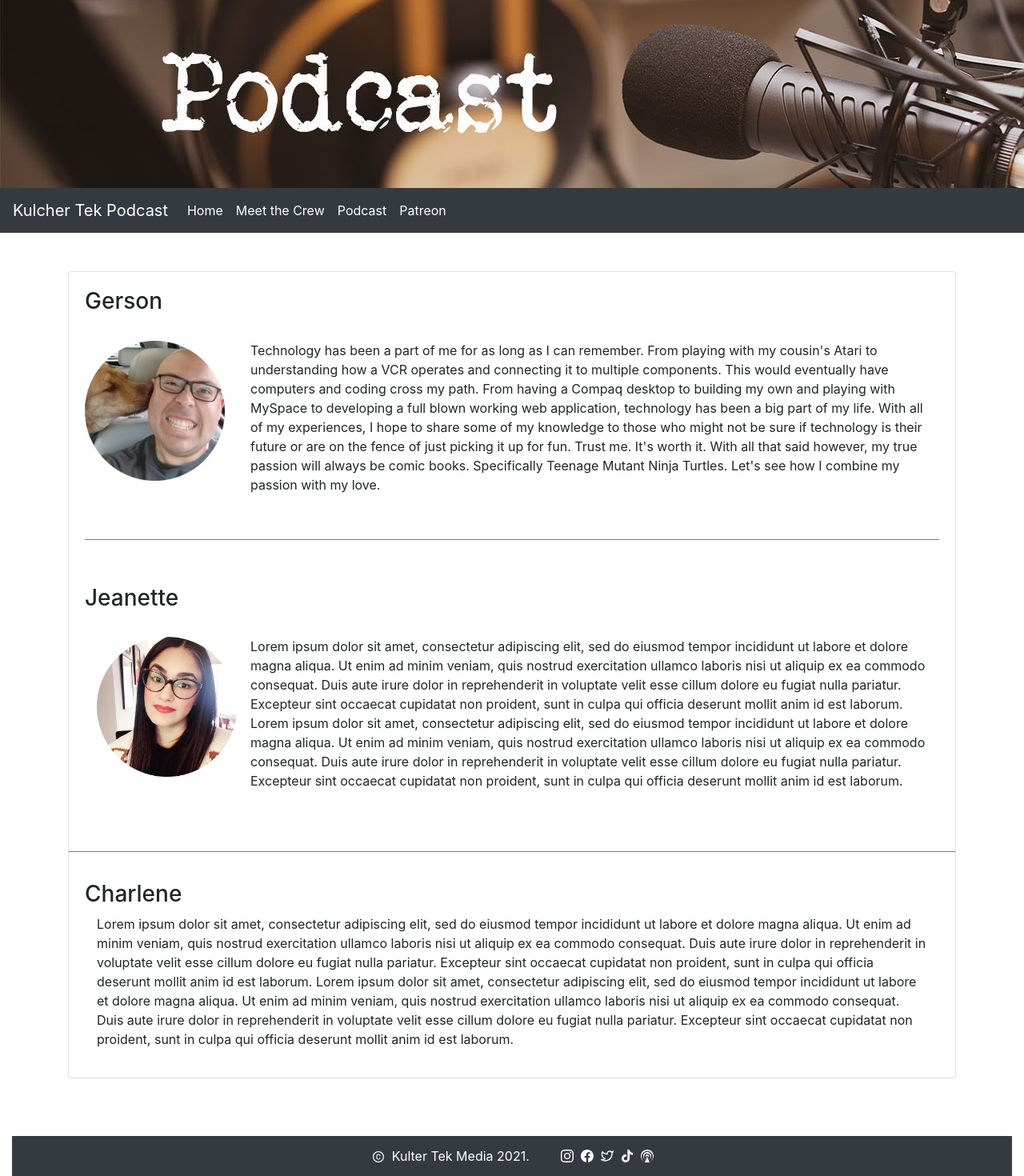
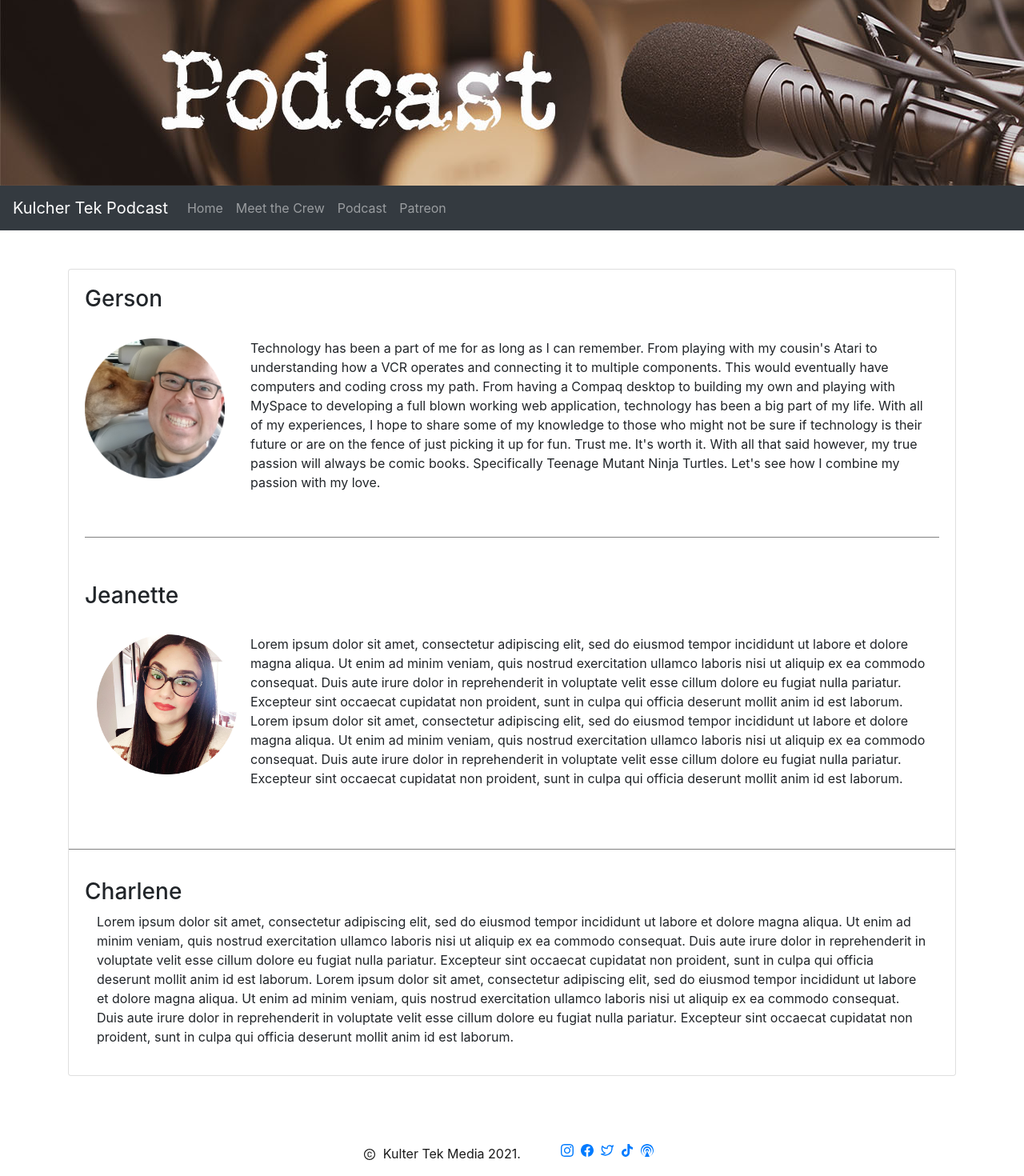
Before and after one commit to jeanhern81/kulcher-tek, a React (Create React App) app: page /crew in a window 1280 px wide. Shown: the part 154-1624 px from the top of the page at 80% size. Built offline with nearby package versions, Linux system fonts and the light colour scheme.

Commit message:
fixed layout added jumbo

```diff
--- a/src/App.js
+++ b/src/App.js
@@ -9,11 +9,11 @@ import Jumbotron from "../src/components/Jumbotron";
 
 import './App.css';
 
+
 function App() {
   return (
 
     <div className='App'>
-
 
 <Jumbotron />
 <Nav />
--- a/src/components/CrewBody.js
+++ b/src/components/CrewBody.js
@@ -13,6 +13,9 @@ import '../index.css';
 function CrewBody() {
 
 return (
+
+
+
 <Container fluid={false} className="py-5">
 
 
--- /dev/null
+++ b/src/components/Footer.css
@@ -0,0 +1,18 @@
+
+
+.socialMediaIcons {
+    font-size: 1.0rem;
+}
+
+#kT {
+    font-size: 1.0rem;
+}
+
+
+a{
+    color: black;
+}
+
+a:hover{
+    color: rgb(120, 206, 112) !important;
+}
--- a/src/components/Footer.js
+++ b/src/components/Footer.js
@@ -12,7 +12,7 @@ import { FiTwitter } from 'react-icons/fi';
 import { SiTiktok } from 'react-icons/si';
 import { AiOutlineCopyrightCircle } from 'react-icons/ai';
 
-import './NavFooter.css';
+import './Footer.css';
 
 
 class Footer extends Component {
@@ -22,7 +22,7 @@ class Footer extends Component {
             <Container fluid={true}>
 
 
-    <Navbar bg="dark" variant="dark"  fixed="sticky" className="justify-content-center">
+            <Navbar bg="clear"  bottom='fixed' className="justify-content-center footer">
                 <Row>
                 <Col >
                     <Navbar.Brand id="kT">
@@ -30,13 +30,13 @@ class Footer extends Component {
                     </Navbar.Brand>
                 </Col >
 
-        <Col className="p-1">
-            <div className=" socialMediaIcons">
+                <Col>
+                    <div >
                     <a href="https://www.instagram.com/kulchertek/"><SiInstagram /></a> &nbsp;
-            <a href="https://www.facebook.com/KulcherTek"><SiFacebook /></a> &nbsp;
-            <a href="https://twitter.com/KulcherTek"><FiTwitter /></a> &nbsp;
-            <SiTiktok /> &nbsp;
-            <a href="https://kulchertek.podbean.com/"><ImPodcast /></a> &nbsp;
+                    <a href="https://www.facebook.com/KulcherTek" ><SiFacebook /></a> &nbsp;
+                    <a href="https://twitter.com/KulcherTek" ><FiTwitter /></a> &nbsp;
+                    <a href="/"><SiTiktok /></a> &nbsp;
+                    <a href="https://kulchertek.podbean.com/" ><ImPodcast /></a> &nbsp;
                     </div>
                 </Col>
 
--- a/src/components/HomeBody.js
+++ b/src/components/HomeBody.js
@@ -14,7 +14,9 @@ render () {
     return (
 
     <div>
-        <Container fluid={false}>
+
+
+        <Container fluid={false} className="py-5">
         <p class="bodyText">
             <h1>Welcome!</h1>
                 <p>Kulcher Tek Podcast where we talk about how techonology, pop culture, and everything in-between.</p>
--- a/src/components/Jumbotron.js
+++ b/src/components/Jumbotron.js
@@ -11,14 +11,9 @@ function Jumbo() {
 
 
     return (
-<Jumbotron>
+<Jumbotron fluid={false}>
 
     <img src={KTPicture} id='jumbo-image' alt='Micophone with podcast name' ></img>
-
-
-
-
-
 
 </Jumbotron>
 
--- /dev/null
+++ b/src/components/Nav.css
@@ -0,0 +1,11 @@
+a{
+    color: white !important;
+}
+
+a:hover{
+    color: white;
+}
+
+a:visited {
+    color: white;
+}
--- a/src/components/Nav.js
+++ b/src/components/Nav.js
@@ -8,8 +8,6 @@ import Nav from 'react-bootstrap/Nav';
 
 
 
-
-
 class NavBarMain extends Component {
 
     render() {
@@ -17,7 +15,7 @@ class NavBarMain extends Component {
             <div>
 
     <Router>
-    <Navbar bg="dark" variant="dark">
+    <Navbar bg="dark" variant="dark" >
     <Navbar.Brand href="/">Kulcher Tek Podcast</Navbar.Brand>
     <Nav className="mr-auto">
 
--- a/src/components/NavFooter.css
+++ /dev/null
@@ -1,27 +0,0 @@
-
-.whoWe {
-    color: white;
-}
-
-a{
-    color: white!important;
-}
-
-a:hover{
-    color: white;
-}
-
-a:visited {
-    color: white;
-}
-.socialMediaIcons {
-    color: white;
-    font-size: 1.0rem;
-
-
-
-}
-
-#kT {
-    font-size: 1.0rem;
-}
--- a/src/index.css
+++ b/src/index.css
@@ -43,7 +43,8 @@ p.jeanetteTxt {
 }
 
 .jumbotron {
-  width: ;
+  height: auto;
+  width: auto;
   padding: 0% !important;
   padding-left: 0% !important;
   padding-right: 0% !important;
```
Also changed, not shown: src/images/KTPicture.jpg. Lines whose indentation alone changed are shown as unchanged.
